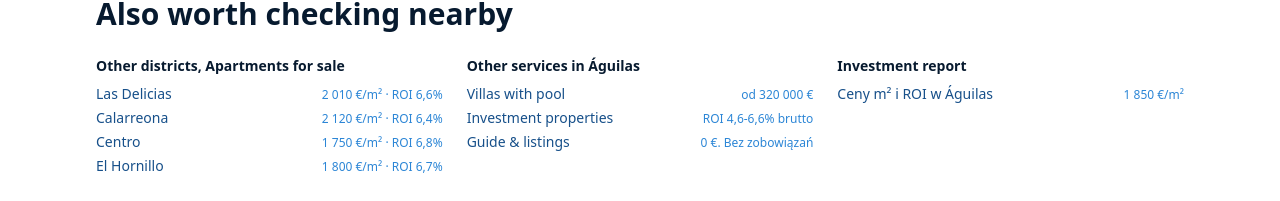
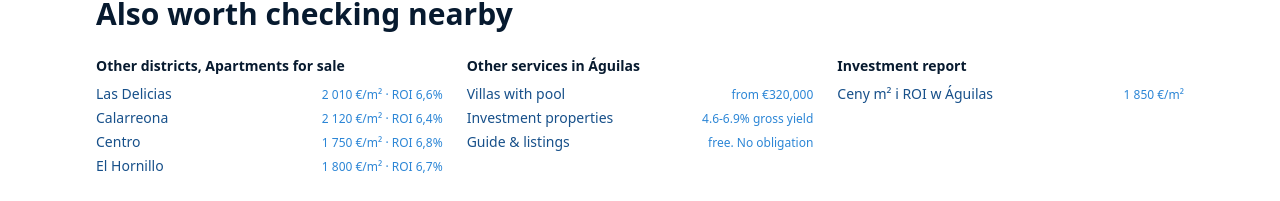
Before and after one commit to Johnpatong111/costa-investors, a Next.js app: page /en/apartments-for-sale/aguilas in a window 1280 px wide. Shown: the part 5902-6103 px from the top of the page. Built offline with nearby package versions, Linux system fonts and the light colour scheme; no server answers.

Commit message:
fix(i18n): localise service JSON-LD names, dataset labels and link meta on city pages

```diff
--- a/src/app/[lang]/[service]/[city]/[district]/page.tsx
+++ b/src/app/[lang]/[service]/[city]/[district]/page.tsx
@@ -256,7 +256,7 @@ export default async function DistrictServicePage({
             lng: entry.district.lng,
           }),
           serviceNode({
-            service,
+            service: { ...service, name: getServiceCopy(service.kind, locale).name },
             path,
             description: content.metaDescription,
             areaServed: [
--- a/src/app/[lang]/[service]/[city]/page.tsx
+++ b/src/app/[lang]/[service]/[city]/page.tsx
@@ -192,7 +192,7 @@ export default async function CityServicePage({
             links: SERVICES.filter((item) => item.slug !== service.slug).map((item) => ({
               href: translatePath(`/${item.slug}/${city.slug}`, locale),
               label: getServiceCopy(item.kind, locale).name,
-              meta: item.priceAnchor,
+              meta: getServiceCopy(item.kind, locale).priceAnchor,
             })),
           },
           {
@@ -214,7 +214,7 @@ export default async function CityServicePage({
         nodes={[
           breadcrumbNode(crumbs),
           serviceNode({
-            service,
+            service: { ...service, name: getServiceCopy(service.kind, locale).name },
             path,
             description: content.metaDescription,
             areaServed: [
--- a/src/app/[lang]/ceny-m2/[city]/[district]/page.tsx
+++ b/src/app/[lang]/ceny-m2/[city]/[district]/page.tsx
@@ -368,6 +368,7 @@ export default async function PriceReportPage({
         nodes={[
           breadcrumbNode(crumbs),
           datasetNode({
+            locale,
             name: report.h1,
             description: report.metaDescription,
             path,
```
